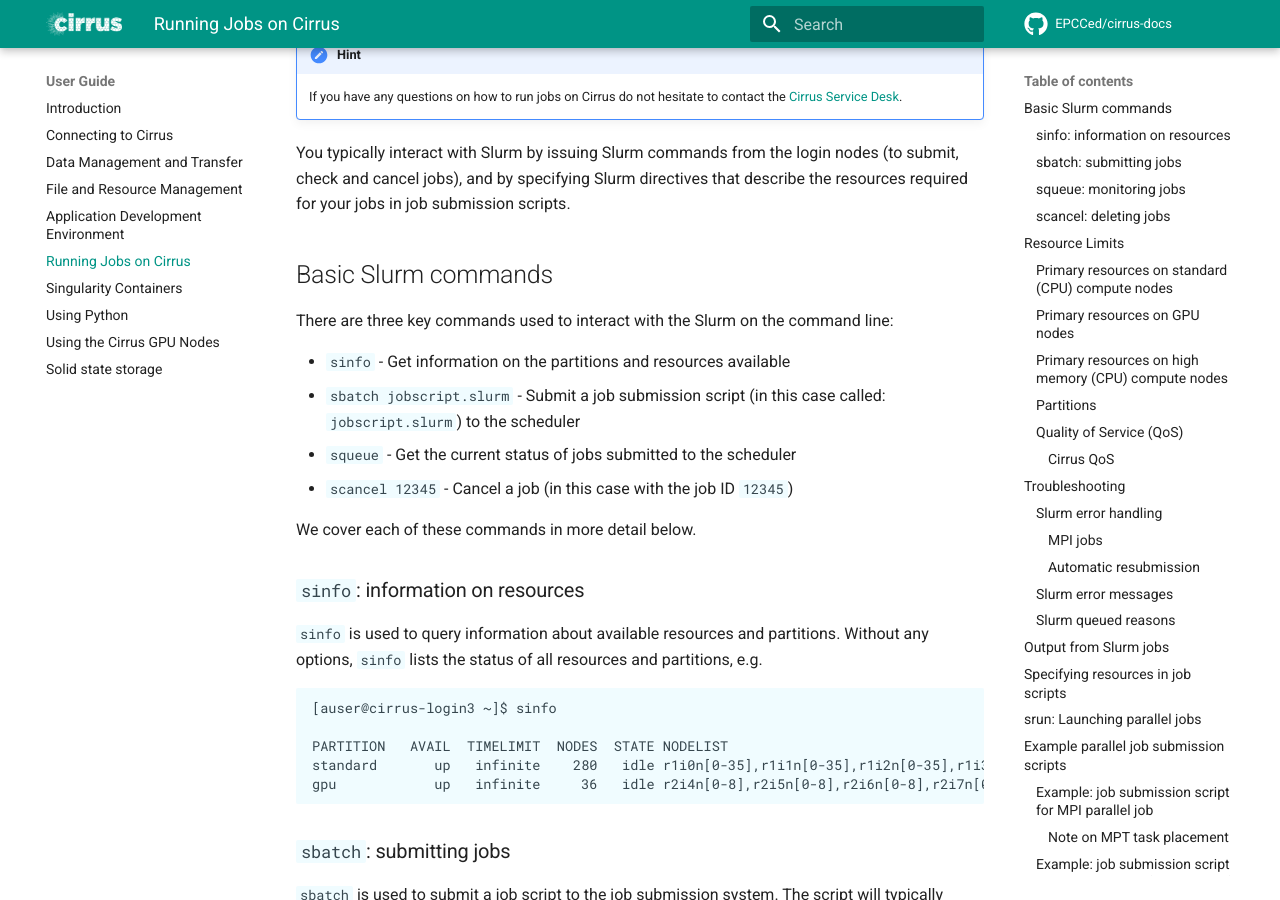
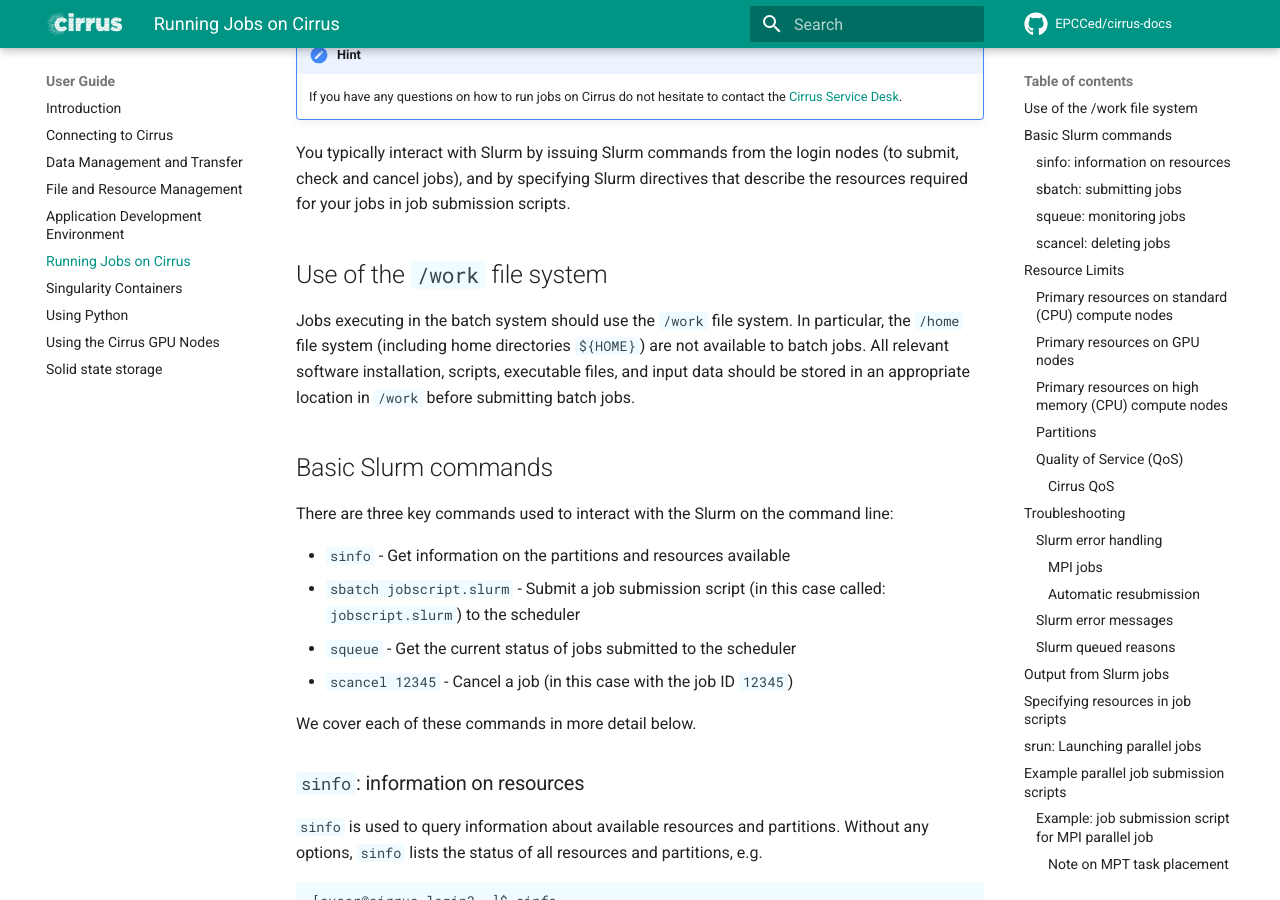
Before and after one commit to EPCCed/cirrus-docs, an MkDocs documentation site: the page built from docs/user-guide/batch.md, in a window 1280 px wide and 900 px high, scrolled down 448 px. Built offline with MkDocs 1.6.1 and Material for MkDocs 9.7.7, drawn with Linux system fonts in a browser that asks for light colours; comment, search, counter and statistics services are not loaded.

Commit message:
Add statement on use of /work

```diff
--- a/docs/user-guide/batch.md
+++ b/docs/user-guide/batch.md
@@ -24,6 +24,15 @@ You typically interact with Slurm by issuing Slurm commands from the
 login nodes (to submit, check and cancel jobs), and by specifying Slurm
 directives that describe the resources required for your jobs in job
 submission scripts.
+
+## Use of the `/work` file system
+
+Jobs executing in the batch system should use the `/work` file system. In
+particular, the `/home` file system (including home directories `${HOME}`)
+are not available to batch jobs. All relevant software installation, scripts,
+executable files, and input data should be stored in an appropriate
+location in `/work` before submitting batch jobs.
+
 
 ## Basic Slurm commands
 
```
